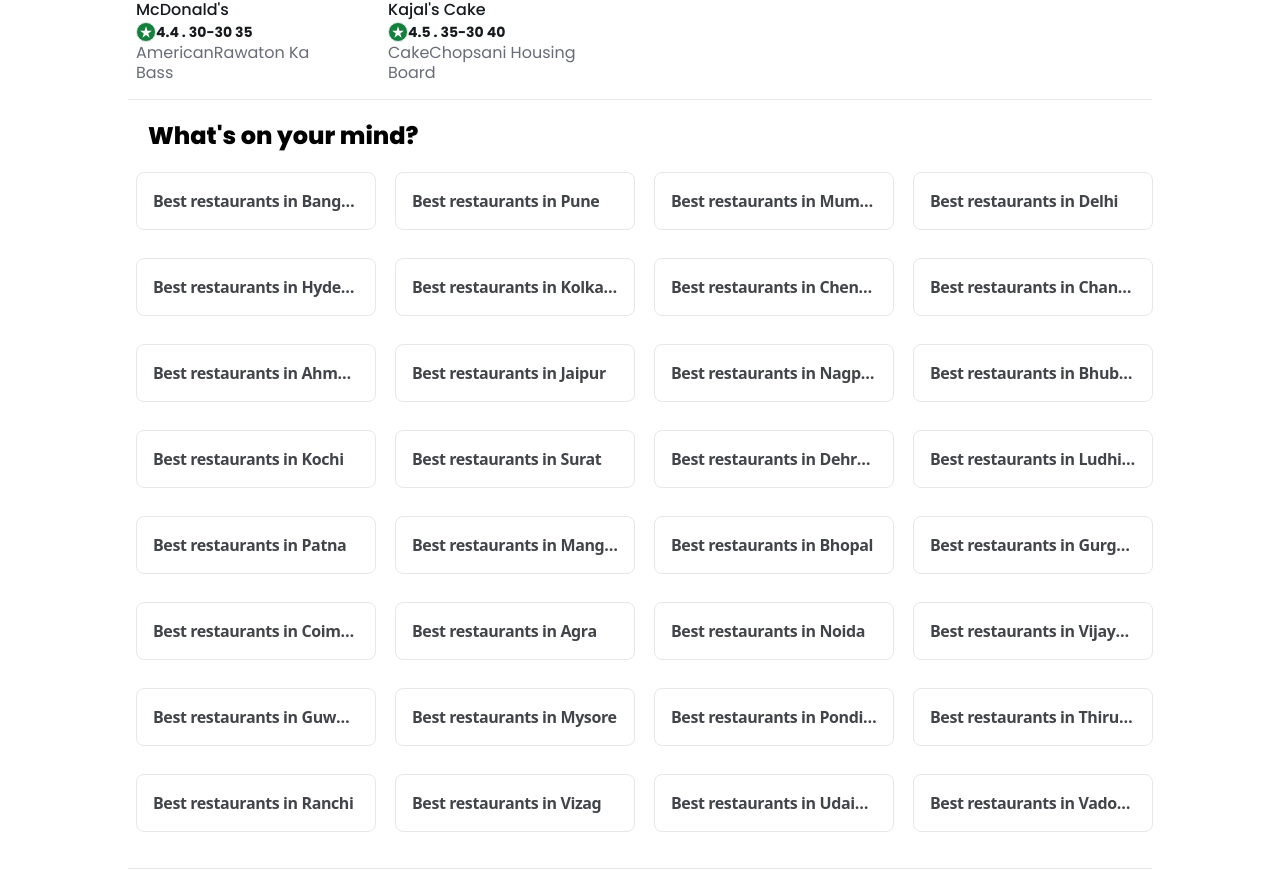
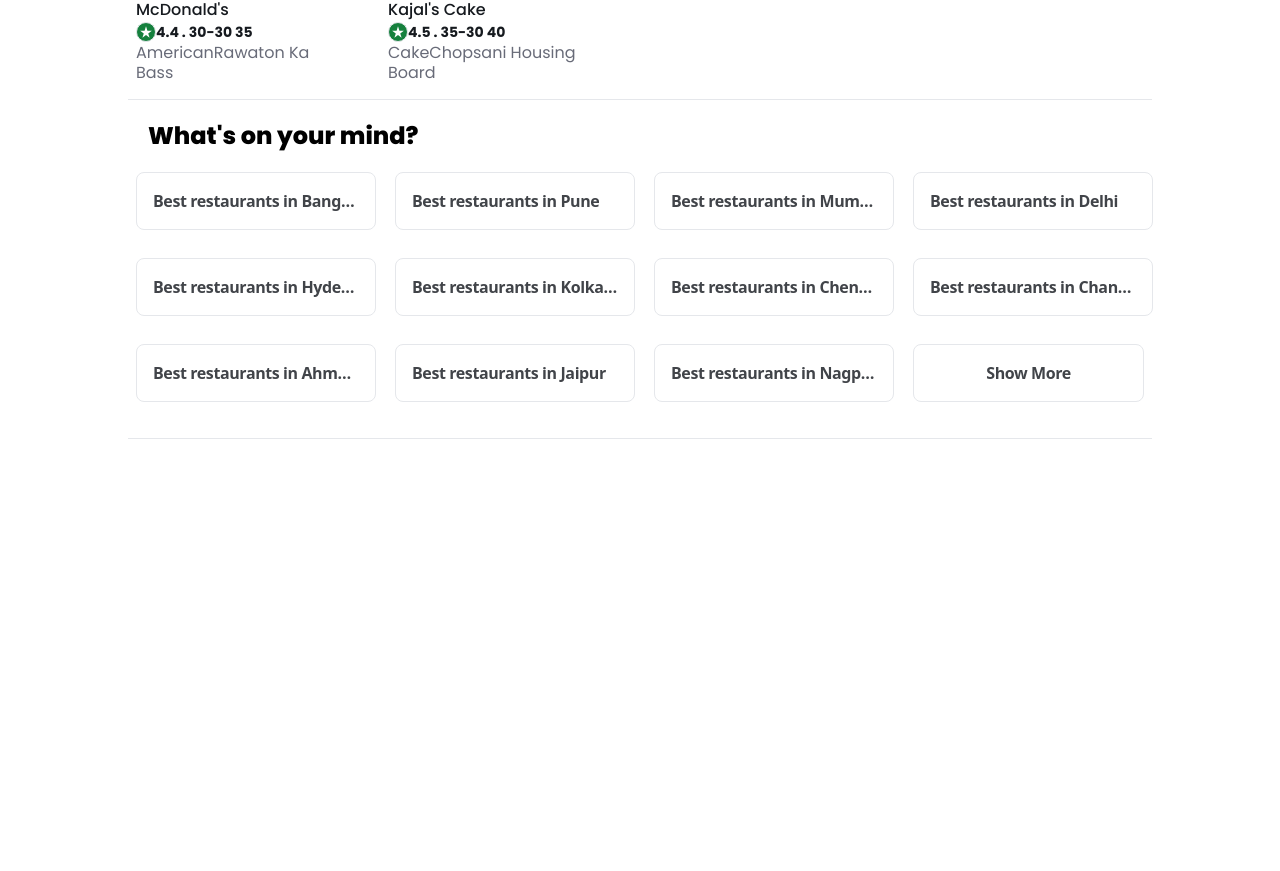
Before and after one commit to codewithRaees/Swiggy-Clone, a React (Vite) app: page / in a window 1280 px wide. Shown: the part 4182-5053 px from the top of the page. After the commit the page ends 4641 px from the top, so only its background shows below. Built offline with nearby package versions, Linux system fonts and the light colour scheme.

Commit message:
update line clamping in States

```diff
--- a/src/App.css
+++ b/src/App.css
@@ -0,0 +1,7 @@
+.clamped-text {
+    display: -webkit-box;
+    line-clamp: 3; /* Limits text to 3 lines */
+    -webkit-box-orient: vertical;
+    overflow: hidden;
+    text-overflow: ellipsis;
+  }
--- a/src/App.jsx
+++ b/src/App.jsx
@@ -6,6 +6,7 @@
 import TopRestaurant from './components/TopRestaurant '
 import CityRestaurants from './components/CityRestaurants'
 import States from './components/States'
+import ShowMoreDivs from './components/ShowMoreDivs'
 
 function App() {
   const [isSticky, setIsSticky] = useState(false); // State to track when to make the div sticky
@@ -14,7 +15,9 @@
     <>
     {/* <UseRefHookTesting/> */}
       <div className="main-wrapper   ">
-        <div className="shadow-lg sticky top-0 z-[999] bg-white header-wrapper"><Header  setIsSticky={setIsSticky} stickyDivRef={stickyDivRef} /></div>
+        <div className="shadow-lg sticky top-0 z-[999] bg-white header-wrapper">
+          <Header  setIsSticky={setIsSticky} stickyDivRef={stickyDivRef} /></div>
+
         <Categories/>
         <TopRestaurant/>
         <CityRestaurants isSticky={isSticky} stickyDivRef={stickyDivRef}   />
--- /dev/null
+++ b/src/components/ShowMoreDivs.jsx
@@ -0,0 +1,35 @@
+import React, { useState } from 'react';
+
+const ShowMoreDivs = () => {
+  // Example data: An array of 100 divs with some content
+  const divs = Array.from({ length: 100 }, (_, index) => (
+    <div key={index} className="p-4 bg-gray-200 my-2">
+      Div content {index + 1}
+    </div>
+  ));
+
+  // State to track how many divs to show
+  const [showCount, setShowCount] = useState(3);
+
+  // Function to toggle between showing more or fewer divs
+  const toggleShowMore = () => {
+    setShowCount(showCount === 3 ? divs.length : 3); // Toggle between showing all and showing 3
+  };
+
+  return (
+    <div>
+      {/* Show only the first `showCount` number of divs */}
+      {divs.slice(0, showCount)}
+
+      {/* Button to toggle between Show More / Show Less */}
+      <button
+        onClick={toggleShowMore}
+        className="mt-4 px-4 py-2 bg-blue-500 text-white rounded"
+      >
+        {showCount === 3 ? 'Show More' : 'Show Less'}
+      </button>
+    </div>
+  );
+};
+
+export default ShowMoreDivs;
--- a/src/components/States.jsx
+++ b/src/components/States.jsx
@@ -1,31 +1,43 @@
 import React, { useState } from 'react'
 import StateData from '../assets/Data/StateData'
 const States = () => {
-  const [isExpanded, setIsExpanded] = useState(false);
+  const cards =  StateData.map((state, index) =>
+    (<div  key={index} className={` text-black shrink-0 duration-500    w-64 `} >
+      <div  className='restautrant-card truncate justify-center border tracking-tight hover:bg-gray-200 transition-all duration-300 ease-in-out px-4 font-semibold text-[#414449] py-4 my-2 mx-2 rounded-lg'>
 
-  // Function to toggle "Show More/Show Less"
-  const toggleShowMore = () => {
-    setIsExpanded(!isExpanded);
-  };
+       Best restaurants in {state}
+      </div>
+
+    </div>
+
+  ))
+ // State to track how many divs to show
+ const [showCount, setShowCount] = useState(11);
+
+ // Function to toggle between showing more or fewer divs
+ const toggleShowMore = () => {
+   setShowCount(showCount === 11 ? cards.length : 11); // Toggle between showing all and showing 3
+ };
+
   return (
     <div className=' max-w-screen-lg mx-auto py-5 flex flex-col  '>
     <div className="sliderTop flex justify-between px-5 items-center  ">
       <h1 className='text-2xl font-extrabold font-[Poppins]'>What's on your mind?</h1>
 
     </div>
-    <div className="categories grid py-3  gap-3  grid-cols-4">
-      {
-          StateData.map((state, index) =>
-        (<div  key={index} className={`${isExpanded ? '' : 'line-clamp-3'} text-black shrink-0 duration-500     w-64`} >
-          <div className='restautrant-card truncate justify-center border tracking-tight hover:bg-gray-200 transition-all duration-300 ease-in-out px-4 font-semibold text-[#414449] py-4 my-2 mx-2 rounded-lg'>
+    <div className={`categories grid py-3  gap-3  grid-cols-4 `}>
 
-           Best restaurants in {state}
-          </div>
-        </div>
 
-      ))
+     { cards.slice(0, showCount)}
 
-      }
+      <button
+        onClick={toggleShowMore}
+        className=" justify-center border tracking-tight hover:bg-gray-200 transition-all duration-300 ease-in-out px-4 font-semibold text-[#414449] py-4 my-2 mx-2 rounded-lg"
+      >
+        {showCount === 11 ? 'Show More' : 'Show Less'}
+      </button>
+
+
 
     </div>
     <hr className='mt-4 '></hr>
--- a/src/index.css
+++ b/src/index.css
@@ -1,3 +1,11 @@
 @tailwind base;
 @tailwind components;
 @tailwind utilities;
+
+/* Inside your global.css or custom CSS file */
+.line-clamp-3 {
+    display: -webkit-box;
+    line-clamp: 2; /* Number of lines to show before truncation */
+    box-orient: vertical;
+    overflow: hidden;
+  }
```
